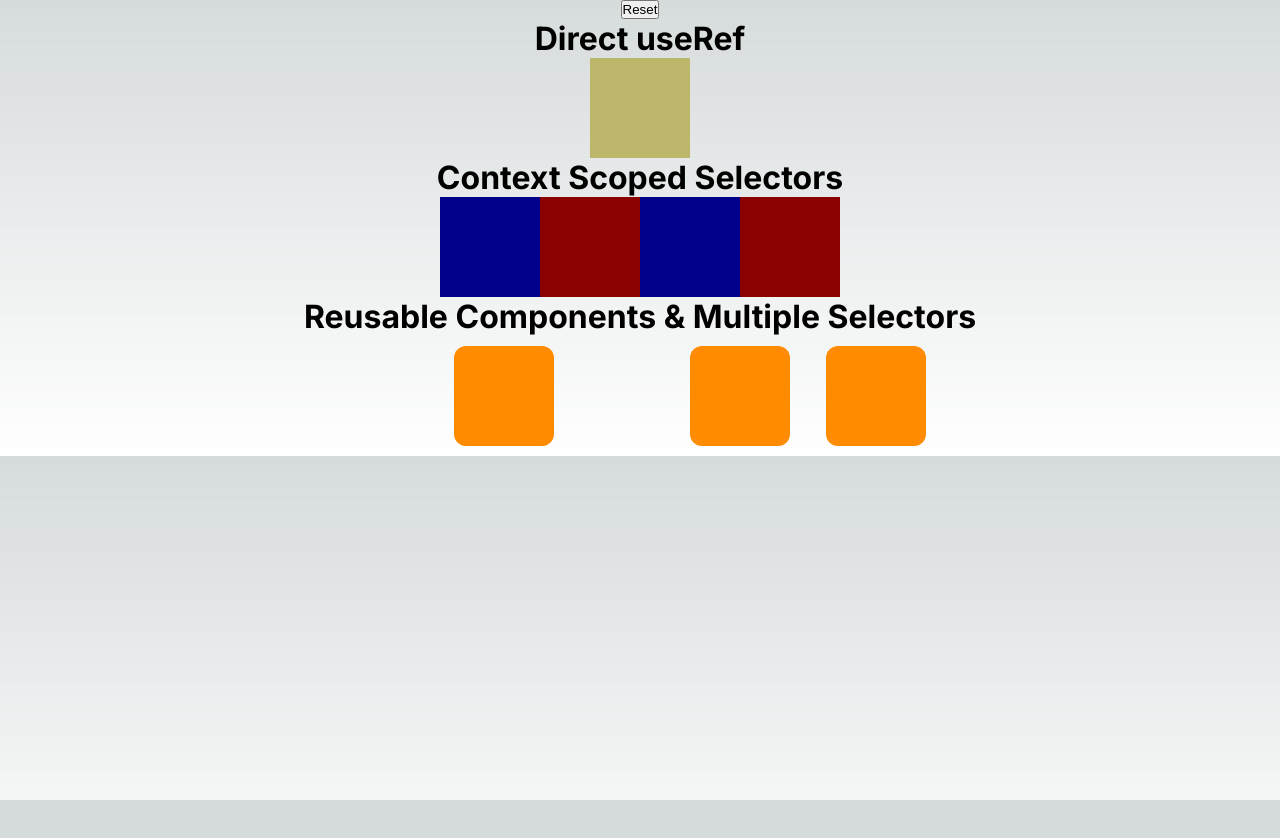
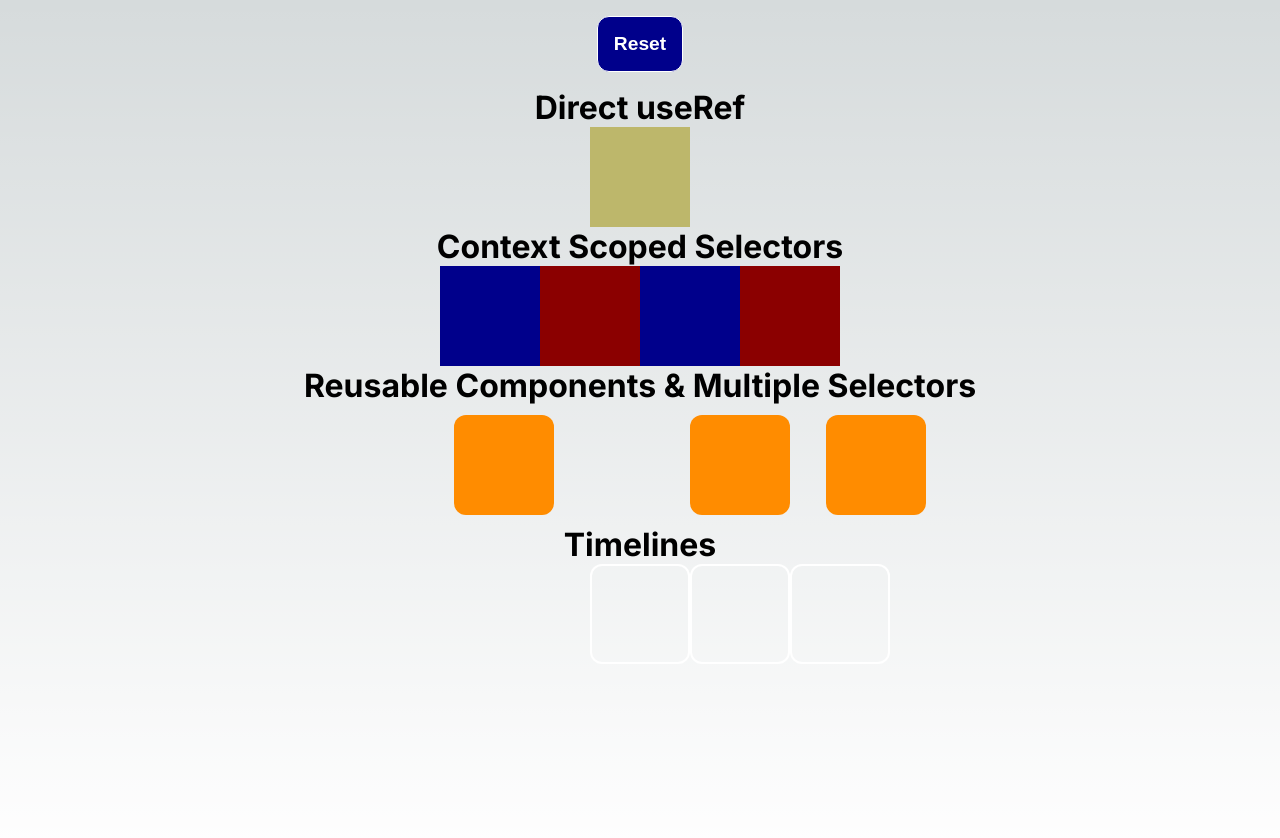
Before and after one commit to vinicius-el-khalili/gsap101, a Next.js app: page /tutorial01 in a window 1280 px wide. Shown: the top 838 px of the page. Before the commit the page ends 800 px from the top, so only its background shows below. Built offline with nearby package versions, Linux system fonts and the light colour scheme.

Commit message:
Timelines

```diff
--- a/app/layout.tsx
+++ b/app/layout.tsx
@@ -5,7 +5,7 @@ import './globals.css'
 const inter = Inter({ subsets: ['latin'] })
 
 export const metadata: Metadata = {
-  title: 'Create Next App',
+  title: 'GSAP 101',
   description: 'Generated by create next app',
 }
 
--- a/app/tutorial01/page.tsx
+++ b/app/tutorial01/page.tsx
@@ -3,6 +3,7 @@ import LogoItem from "@/components/Tutorial01/LogoItem";
 import ScopedSelectors from "@/components/Tutorial01/ScopedSelectors";
 import ReusableComponents from "@/components/Tutorial01/ReusableComponents";
 import ReRenderable from "@/components/Tutorial01/ReRenderable";
+import Timelines from "@/components/Tutorial01/Timelines";
 
 const Tutorial01 = () => {
     return (
@@ -12,6 +13,8 @@ const Tutorial01 = () => {
             <LogoItem/>
             <ScopedSelectors/>
             <ReusableComponents/>
+            <Timelines/>
+
         </ReRenderable>
 
         </>
--- a/components/Tutorial01/ReRenderable.tsx
+++ b/components/Tutorial01/ReRenderable.tsx
@@ -14,12 +14,24 @@ const ReRenderable = ({children}:{
             width:"100%",
             display:"flex",
             flexDirection:"column",
-            alignItems:"center"
+            alignItems:"center",
+            overflow:"hidden"
         }}
         key={key}
         >
             <button
             onClick={()=>{setKey(key+1)}}
+            style={{
+                border:"1px solid white",
+                backgroundColor:"darkblue",
+                color:"white",
+                padding:"1rem",
+                fontSize:"1.2rem",
+                margin:"1rem",
+                borderRadius:"12px",
+                fontWeight:"bolder",
+                cursor:"pointer"
+            }}
             >
                 Reset
             </button>
--- a/components/Tutorial01/ReusableComponents.tsx
+++ b/components/Tutorial01/ReusableComponents.tsx
@@ -17,7 +17,6 @@ const ReusableComponents = () => {
             context.revert()
         }
     })
-
     return (
         <>
 
@@ -26,7 +25,7 @@ const ReusableComponents = () => {
         ref={rootRef}
         style={{
             display:"flex",
-            gap:"1rem"
+            gap:"1rem",
         }}
         >
 
--- /dev/null
+++ b/components/Tutorial01/Timelines.tsx
@@ -0,0 +1,68 @@
+"use client"
+
+import { useLayoutEffect, useRef } from "react";
+import gsap from "gsap";
+
+const Timelines = () => {
+
+    const rootRef = useRef<HTMLDivElement|null>(null)
+    const timelineRef = useRef<gsap.core.Timeline|null>(null)
+
+    useLayoutEffect(()=>{
+
+        const context = gsap.context(()=>{
+            timelineRef.current = gsap.timeline()
+            .to(".rotate",{rotate:"90"})
+            .to(".moveX",{x:100, rotate:-90})
+            .to(".moveY",{y:-100})
+            .to(".moveX2",{x:200, rotate:-45})
+            .to(".moveY2",{y:-200, rotate:0})
+        }, rootRef)
+
+    },[])
+
+    return (
+        <>
+
+        <h1>Timelines</h1>
+        <div
+        ref={rootRef}
+        >
+            <div
+            className="rotate"
+            style={{
+                width:"100px",
+                height:"100px",
+                border:"2px solid white",
+                borderRadius:"12px"
+            }}
+            />
+
+            <div
+            className="moveX moveY"
+            style={{
+                width:"100px",
+                height:"100px",
+                border:"2px solid white",
+                borderRadius:"12px"
+            }}
+            />
+
+            <div
+            className="moveX moveY moveX2 moveY2"
+            style={{
+                width:"100px",
+                height:"100px",
+                border:"2px solid white",
+                borderRadius:"12px"
+            }}
+            />
+
+
+        </div>
+
+        </>
+    );
+}
+
+export default Timelines;
```
